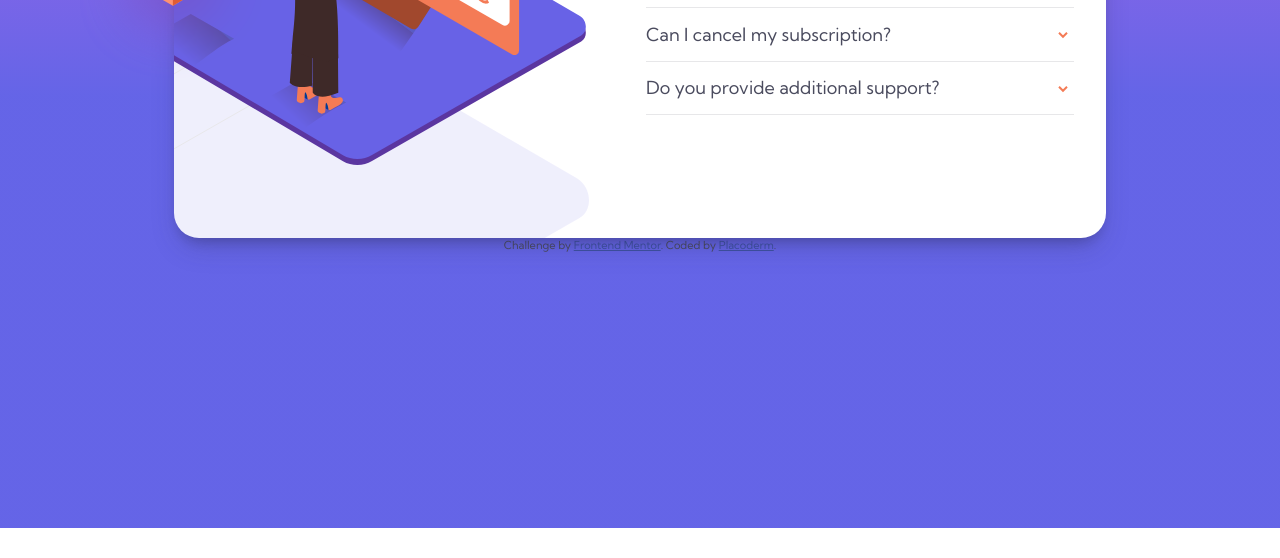
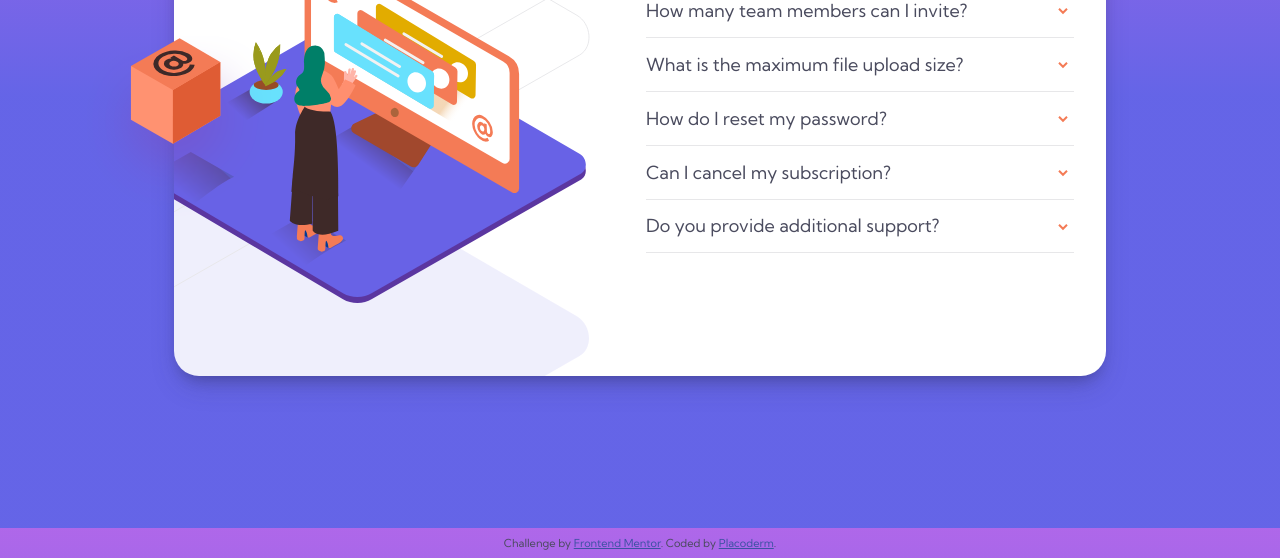
Before and after one commit to placoderm/faq-accordion-card, a plain HTML site: page index.html in a window 1280 px wide. Shown: the part 272-830 px from the top of the page. Before the commit the page ends 800 px from the top, so only its background shows below. Drawn offline with Linux system fonts and the light colour scheme.

Commit message:
fix verticle centering

```diff
--- a/style.css
+++ b/style.css
@@ -21,6 +21,13 @@ body {
     background: linear-gradient( 0deg, hsl(240, 73%, 65%) 54%, hsl(273, 75%, 66%) 100%) no-repeat center center fixed;
 }
 
+main {
+    height: 100vh;
+    display: flex;
+    align-items: center;
+    justify-content: center;
+}
+
 .answer {
     color: hsl(240, 6%, 38%);
     font-size: 12px;
@@ -30,7 +37,7 @@ body {
     width: 900px;
     height: 400px;
     background-color: white;
-    margin: 30px auto auto auto;
+    margin: auto;
     border-radius: 25px;
     padding: 3rem 2rem 2rem 0;
     display: flex;
```
